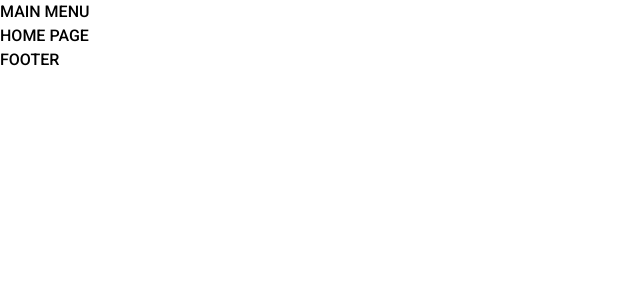
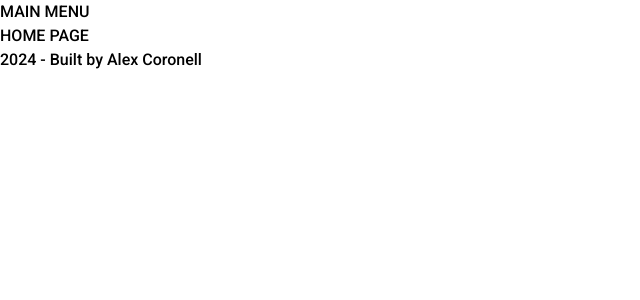
Before and after one commit to alexcoronell/resume-online-next-supabase, a Next.js app: page / in a window 1280 px wide. Shown: the top 300 px of the page, without its empty margins (0-640 px from the left). Built offline with nearby package versions, Linux system fonts and the light colour scheme; no server answers.

Commit message:
Basic structure footer

```diff
--- a/components/Footer.tsx
+++ b/components/Footer.tsx
@@ -1,7 +1,9 @@
 export default function Footer() {
+    const date = new Date()
+    const year = date.getFullYear()
     return (
         <footer>
-            FOOTER
+            {year} - Built by Alex Coronell
         </footer>
     )
 }
```
